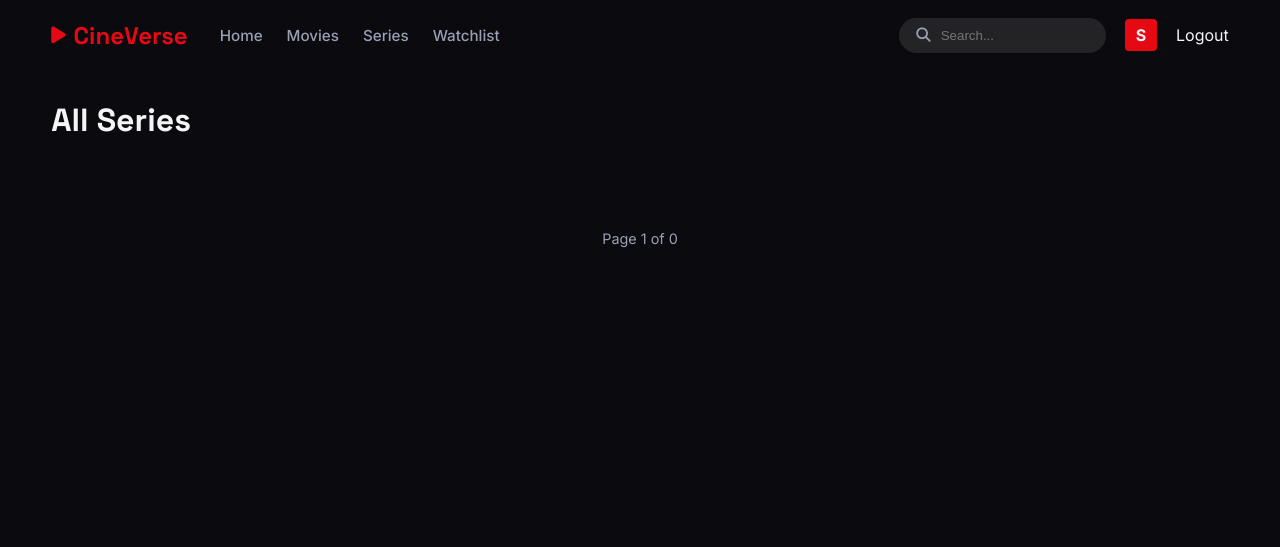
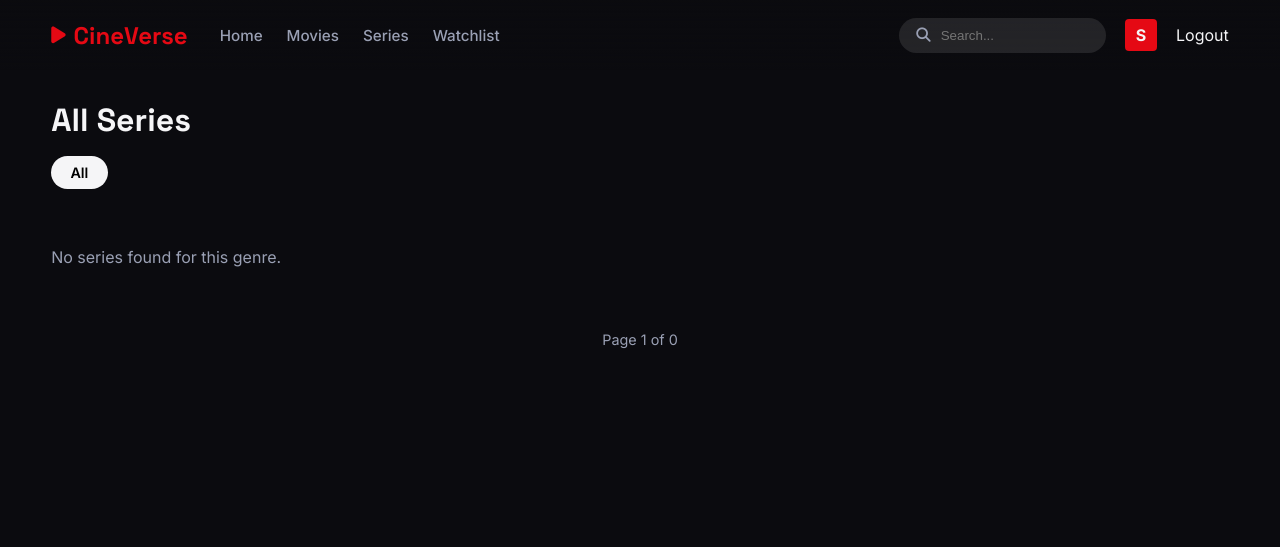
Before and after one commit to simoadmin2-cpu/cineverse, a Flask app: page /series in a window 1280 px wide. Shown: the top 547 px of the page. Run offline with Flask 3, Linux system fonts and the light colour scheme; the visitor is signed in with stand-in values (Sample User, id 1).

Commit message:
Link genres to movies/series and add filter to series page

```diff
--- a/app/routes/main.py
+++ b/app/routes/main.py
@@ -16,58 +16,48 @@ def index():
 def movies():
     page = request.args.get('page', 1, type=int)
     genre_id = request.args.get('genre', type=int)
-
     query = Movie.query
     selected_genre = None
-
     if genre_id:
         selected_genre = Genre.query.get(genre_id)
-        if selected_genre:
-            query = query.filter(Movie.genres.any(id=genre_id))
-
+        if selected_genre: query = query.filter(Movie.genres.any(id=genre_id))
     pagination = query.order_by(Movie.created_at.desc()).paginate(page=page, per_page=12, error_out=False)
-    all_genres = Genre.query.all()
-
-    return render_template("movies.html", movies=pagination.items, pagination=pagination, genres=all_genres, selected_genre=selected_genre)
+    return render_template("movies.html", movies=pagination.items, pagination=pagination, genres=Genre.query.all(), selected_genre=selected_genre)
 
 @main_bp.route("/series")
 def series():
     page = request.args.get('page', 1, type=int)
-    pagination = Series.query.order_by(Series.created_at.desc()).paginate(page=page, per_page=12, error_out=False)
-    return render_template("series.html", series_list=pagination.items, pagination=pagination)
+    genre_id = request.args.get('genre', type=int)
+    query = Series.query
+    selected_genre = None
+    if genre_id:
+        selected_genre = Genre.query.get(genre_id)
+        if selected_genre: query = query.filter(Series.genres.any(id=genre_id))
+    pagination = query.order_by(Series.created_at.desc()).paginate(page=page, per_page=12, error_out=False)
+    return render_template("series.html", series_list=pagination.items, pagination=pagination, genres=Genre.query.all(), selected_genre=selected_genre)
 
 @main_bp.route("/search")
 def search():
     query = request.args.get('q', '')
-    if not query:
-        return render_template("search.html", query=query, movies=[], series=[])
-    movies = Movie.query.filter(Movie.title.ilike(f'%{query}%')).all()
-    series = Series.query.filter(Series.name.ilike(f'%{query}%')).all()
-    return render_template("search.html", query=query, movies=movies, series=series)
+    if not query: return render_template("search.html", query=query, movies=[], series=[])
+    return render_template("search.html", query=query, movies=Movie.query.filter(Movie.title.ilike(f'%{query}%')).all(), series=Series.query.filter(Series.name.ilike(f'%{query}%')).all())
 
 @main_bp.route("/movie/<int:movie_id>")
 def movie_detail(movie_id):
     movie = Movie.query.get_or_404(movie_id)
-    in_watchlist = False
-    if current_user.is_authenticated:
-        item = WatchlistItem.query.filter_by(user_id=current_user.id, movie_id=movie.id).first()
-        in_watchlist = True if item else False
+    in_watchlist = WatchlistItem.query.filter_by(user_id=current_user.id, movie_id=movie.id).first() is not None if current_user.is_authenticated else False
     return render_template("movie_detail.html", movie=movie, in_watchlist=in_watchlist)
 
 @main_bp.route("/series/<int:series_id>")
 def series_detail(series_id):
     series = Series.query.get_or_404(series_id)
-    in_watchlist = False
-    if current_user.is_authenticated:
-        item = WatchlistItem.query.filter_by(user_id=current_user.id, series_id=series.id).first()
-        in_watchlist = True if item else False
+    in_watchlist = WatchlistItem.query.filter_by(user_id=current_user.id, series_id=series.id).first() is not None if current_user.is_authenticated else False
     return render_template("series_detail.html", series=series, in_watchlist=in_watchlist)
 
 @main_bp.route("/watchlist")
 @login_required
 def watchlist():
-    items = WatchlistItem.query.filter_by(user_id=current_user.id).order_by(WatchlistItem.created_at.desc()).all()
-    return render_template("watchlist.html", items=items)
+    return render_template("watchlist.html", items=WatchlistItem.query.filter_by(user_id=current_user.id).order_by(WatchlistItem.created_at.desc()).all())
 
 @main_bp.route("/watchlist/toggle/<int:movie_id>", methods=['POST'])
 @login_required
@@ -75,14 +65,10 @@ def toggle_watchlist(movie_id):
     movie = Movie.query.get_or_404(movie_id)
     item = WatchlistItem.query.filter_by(user_id=current_user.id, movie_id=movie.id).first()
     if item:
-        db.session.delete(item)
-        db.session.commit()
-        flash(f'Removed "{movie.title}" from your watchlist.', 'info')
+        db.session.delete(item); flash(f'Removed "{movie.title}" from your watchlist.', 'info')
     else:
-        new_item = WatchlistItem(user_id=current_user.id, movie_id=movie.id)
-        db.session.add(new_item)
-        db.session.commit()
-        flash(f'Added "{movie.title}" to your watchlist!', 'success')
+        db.session.add(WatchlistItem(user_id=current_user.id, movie_id=movie.id)); flash(f'Added "{movie.title}"!', 'success')
+    db.session.commit()
     return redirect(request.referrer or url_for('main.index'))
 
 @main_bp.route("/watchlist/toggle_series/<int:series_id>", methods=['POST'])
@@ -91,12 +77,8 @@ def toggle_series_watchlist(series_id):
     series = Series.query.get_or_404(series_id)
     item = WatchlistItem.query.filter_by(user_id=current_user.id, series_id=series.id).first()
     if item:
-        db.session.delete(item)
-        db.session.commit()
-        flash(f'Removed "{series.name}" from your watchlist.', 'info')
+        db.session.delete(item); flash(f'Removed "{series.name}" from your watchlist.', 'info')
     else:
-        new_item = WatchlistItem(user_id=current_user.id, series_id=series.id)
-        db.session.add(new_item)
-        db.session.commit()
-        flash(f'Added "{series.name}" to your watchlist!', 'success')
+        db.session.add(WatchlistItem(user_id=current_user.id, series_id=series.id)); flash(f'Added "{series.name}"!', 'success')
+    db.session.commit()
     return redirect(request.referrer or url_for('main.index'))
--- a/app/templates/series.html
+++ b/app/templates/series.html
@@ -3,34 +3,41 @@
 
 {% block content %}
 <div class="container" style="margin-top: 100px; min-height: 80vh;">
-    <h1 style="margin-bottom: 2rem;">All Series</h1>
+    <div style="margin-bottom: 2rem;">
+        <h1 style="margin-bottom: 1rem;">All Series</h1>
+        <div style="display: flex; gap: 0.5rem; overflow-x: auto; padding-bottom: 10px; scrollbar-width: none;">
+            <a href="{{ url_for('main.series') }}" class="btn {% if not selected_genre %}btn-primary{% else %}btn-secondary{% endif %}" style="padding: 0.5rem 1.2rem; font-size: 0.9rem; border-radius: 99px; white-space: nowrap;">All</a>
+            {% for genre in genres %}
+                <a href="{{ url_for('main.series', genre=genre.id) }}" class="btn {% if selected_genre and selected_genre.id == genre.id %}btn-primary{% else %}btn-secondary{% endif %}" style="padding: 0.5rem 1.2rem; font-size: 0.9rem; border-radius: 99px; white-space: nowrap;">{{ genre.name }}</a>
+            {% endfor %}
+        </div>
+    </div>
 
-    <div class="movie-row" style="flex-wrap: wrap; gap: 1.5rem; overflow: visible;">
+    <div style="display: grid; grid-template-columns: repeat(auto-fill, minmax(140px, 1fr)); gap: 1rem;">
         {% for s in series_list %}
-<a href="{{ url_for('main.series_detail', series_id=s.id) }}" class="movie-card" style="min-width: 200px; width: 200px; height: 300px; text-decoration: none; color: inherit;">
+        <a href="{{ url_for('main.series_detail', series_id=s.id) }}" class="movie-card" style="width: 100%; height: 210px; text-decoration: none; color: inherit; border-radius: 8px; overflow: hidden; position: relative;">
             {% if s.poster_path %}
-    <img src="https://image.tmdb.org/t/p/w500{{ s.poster_path }}" alt="{{ s.name }}">
+            <img src="https://image.tmdb.org/t/p/w500{{ s.poster_path }}" alt="{{ s.name }}" style="width: 100%; height: 100%; object-fit: cover;">
             {% endif %}
-    <div class="card-overlay">
-        <h3>{{ s.name }}</h3>
+            <div class="card-overlay" style="padding: 0.8rem;">
+                <h3 style="font-size: 0.9rem; margin-bottom: 0.2rem;">{{ s.name }}</h3>
                 <div class="card-meta">
-            <span class="rating"><i class="fa-solid fa-star"></i> {{ s.vote_average|round(1) }}</span>
+                    <span class="rating" style="font-size: 0.75rem;"><i class="fa-solid fa-star"></i> {{ s.vote_average|round(1) }}</span>
                 </div>
             </div>
         </a>
+        {% else %}
+        <p class="muted" style="grid-column: 1 / -1;">No series found for this genre.</p>
         {% endfor %}
     </div>
 
-    <!-- Pagination (تقسيم الصفحات) -->
-    <div class="pagination">
+    <div class="pagination" style="margin-top: 3rem;">
         {% if pagination.has_prev %}
-            <a href="{{ url_for('main.series', page=pagination.prev_num) }}" class="page-btn">&laquo; Prev</a>
+            <a href="{{ url_for('main.series', page=pagination.prev_num, genre=selected_genre.id if selected_genre else '') }}" class="page-btn">&laquo; Prev</a>
         {% endif %}
-
         <span class="page-info">Page {{ pagination.page }} of {{ pagination.pages }}</span>
-
         {% if pagination.has_next %}
-            <a href="{{ url_for('main.series', page=pagination.next_num) }}" class="page-btn">Next &raquo;</a>
+            <a href="{{ url_for('main.series', page=pagination.next_num, genre=selected_genre.id if selected_genre else '') }}" class="page-btn">Next &raquo;</a>
         {% endif %}
     </div>
 </div>
```
Also changed, not shown: app/__init__.py (+41 -64 lines), app/services/tmdb.py (+21 -16 lines). Lines whose indentation alone changed are shown as unchanged.
